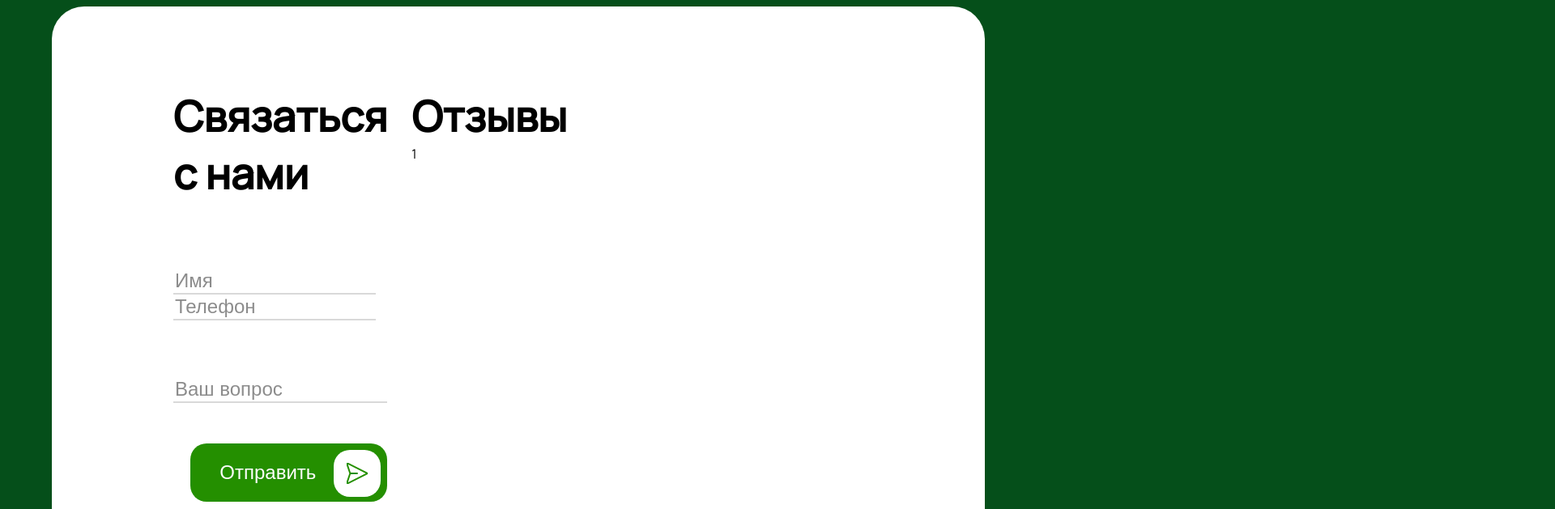
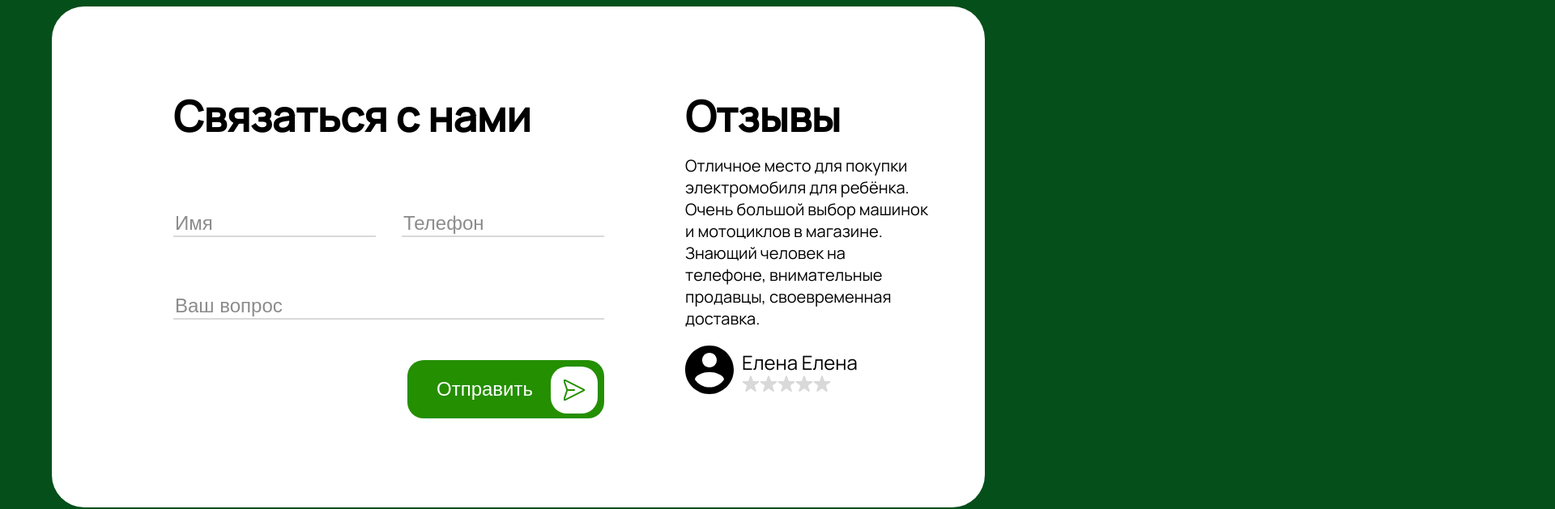
Before and after one commit to Zrossiz/pushishki_client, a Next.js app: page / in a window 1280 px wide. Shown: the part 5275-5904 px from the top of the page at 81% size, 1920 px wide, since content can reach past the window. Built offline with nearby package versions, Linux system fonts and the light colour scheme.

Commit message:
feat: added main page reviews

```diff
--- a/src/components/MainPageReviews/MainPageReviews.module.scss
+++ b/src/components/MainPageReviews/MainPageReviews.module.scss
@@ -0,0 +1,27 @@
+.sliderWrapper {
+    width: 300px;
+    overflow: hidden;
+
+    .descWrapper {
+        margin-top: 12px;
+
+        span {
+            font-size: 20px;
+            letter-spacing: 4%;
+        }
+    }
+
+    .nameWrapper {
+        display: flex;
+        align-items: center;
+        margin-top: 20px;
+
+        .nameRatingWrapper {
+            margin-left: 10px;
+
+            .name {
+                font-size: 24px;
+            }
+        }
+    }
+}
--- a/src/components/MainPageReviews/MainPageReviews.tsx
+++ b/src/components/MainPageReviews/MainPageReviews.tsx
@@ -2,18 +2,116 @@ import { Swiper, SwiperSlide } from 'swiper/react';
 import styles from './MainPageReviews.module.scss';
 import { HTag } from "@/elements";
 import 'swiper/css';
+import { Autoplay } from 'swiper/modules';
+import Image from 'next/image';
 
 export const MainPageReviews = () => {
+    const starsArr = [...Array(5)];
+
     return (
         <>
             <HTag tag="h2">Отзывы</HTag>
             <div className={styles.sliderWrapper}>
                 <Swiper
+                    loop
+                    autoplay={{
+                        delay: 3000,
+                        disableOnInteraction: false,
+                    }}
                     slidesPerView={1}
                     className="mySwiper"
+                    modules={[Autoplay]}
                  >
-                    <SwiperSlide>1</SwiperSlide>
-                    <SwiperSlide>2</SwiperSlide>
+                    <SwiperSlide>
+                        <div className={styles.descWrapper}>
+                            <span>
+                                Отличное место для покупки электромобиля для ребёнка.
+                                Очень большой выбор машинок и мотоциклов в магазине.
+                                Знающий человек на телефоне, внимательные продавцы, своевременная доставка.
+                            </span>
+                        </div>
+                        <div className={styles.nameWrapper}>
+                            <div className={styles.avatarWrapper}>
+                                <Image src={'/icons/Avatar.svg'} height={60} width={60} alt='Аватар' />
+                            </div>
+                            <div className={styles.nameRatingWrapper}>
+                                <div className={styles.name}>
+                                    Елена Елена
+                                </div>
+                                <div className={styles.ratingWrapper}>
+                                    {
+                                        starsArr.map((item, index) => {
+                                            return (
+                                                <svg key={index} width="22" height="20" viewBox="0 0 22 20" fill="none" xmlns="http://www.w3.org/2000/svg">
+                                                    <path d="M10.0489 0.927053C10.3483 0.00574231 11.6517 0.00573993 11.9511 0.927051L13.6942 6.29179C13.828 6.70382 14.212 6.98278 14.6452 6.98278H20.2861C21.2548 6.98278 21.6576 8.22239 20.8738 8.7918L16.3103 12.1074C15.9598 12.362 15.8132 12.8134 15.947 13.2254L17.6902 18.5902C17.9895 19.5115 16.935 20.2776 16.1513 19.7082L11.5878 16.3926C11.2373 16.138 10.7627 16.138 10.4122 16.3926L5.84869 19.7082C5.06498 20.2776 4.0105 19.5115 4.30985 18.5902L6.05296 13.2254C6.18683 12.8134 6.04018 12.362 5.68969 12.1074L1.12616 8.7918C0.342451 8.22239 0.745225 6.98278 1.71395 6.98278H7.35477C7.788 6.98278 8.17196 6.70382 8.30583 6.2918L10.0489 0.927053Z" fill="#D9D9D9"/>
+                                                </svg>
+                                            )
+                                        })
+                                    }
+                                </div>
+                            </div>
+                        </div>
+                    </SwiperSlide>
+                    <SwiperSlide>
+                        <div className={styles.descWrapper}>
+                            <span>
+                                Отличное место для покупки электромобиля для ребёнка.
+                                Очень большой выбор машинок и мотоциклов в магазине.
+                                Знающий человек на телефоне, внимательные продавцы, своевременная доставка.
+                            </span>
+                        </div>
+                        <div className={styles.nameWrapper}>
+                            <div className={styles.avatarWrapper}>
+                                <Image src={'/icons/Avatar.svg'} height={60} width={60} alt='Аватар' />
+                            </div>
+                            <div className={styles.nameRatingWrapper}>
+                                <div className={styles.name}>
+                                    Елена Елена
+                                </div>
+                                <div className={styles.ratingWrapper}>
+                                    {
+                                        starsArr.map((item, index) => {
+                                            return (
+                                                <svg key={index} width="22" height="20" viewBox="0 0 22 20" fill="none" xmlns="http://www.w3.org/2000/svg">
+                                                    <path d="M10.0489 0.927053C10.3483 0.00574231 11.6517 0.00573993 11.9511 0.927051L13.6942 6.29179C13.828 6.70382 14.212 6.98278 14.6452 6.98278H20.2861C21.2548 6.98278 21.6576 8.22239 20.8738 8.7918L16.3103 12.1074C15.9598 12.362 15.8132 12.8134 15.947 13.2254L17.6902 18.5902C17.9895 19.5115 16.935 20.2776 16.1513 19.7082L11.5878 16.3926C11.2373 16.138 10.7627 16.138 10.4122 16.3926L5.84869 19.7082C5.06498 20.2776 4.0105 19.5115 4.30985 18.5902L6.05296 13.2254C6.18683 12.8134 6.04018 12.362 5.68969 12.1074L1.12616 8.7918C0.342451 8.22239 0.745225 6.98278 1.71395 6.98278H7.35477C7.788 6.98278 8.17196 6.70382 8.30583 6.2918L10.0489 0.927053Z" fill="#D9D9D9"/>
+                                                </svg>
+                                            )
+                                        })
+                                    }
+                                </div>
+                            </div>
+                        </div>
+                    </SwiperSlide>
+                    <SwiperSlide>
+                        <div className={styles.descWrapper}>
+                            <span>
+                                Отличное место для покупки электромобиля для ребёнка.
+                                Очень большой выбор машинок и мотоциклов в магазине.
+                                Знающий человек на телефоне, внимательные продавцы, своевременная доставка.
+                            </span>
+                        </div>
+                        <div className={styles.nameWrapper}>
+                            <div className={styles.avatarWrapper}>
+                                <Image src={'/icons/Avatar.svg'} height={60} width={60} alt='Аватар' />
+                            </div>
+                            <div className={styles.nameRatingWrapper}>
+                                <div className={styles.name}>
+                                    Елена Елена
+                                </div>
+                                <div className={styles.ratingWrapper}>
+                                    {
+                                        starsArr.map((item, index) => {
+                                            return (
+                                                <svg key={index} width="22" height="20" viewBox="0 0 22 20" fill="none" xmlns="http://www.w3.org/2000/svg">
+                                                    <path d="M10.0489 0.927053C10.3483 0.00574231 11.6517 0.00573993 11.9511 0.927051L13.6942 6.29179C13.828 6.70382 14.212 6.98278 14.6452 6.98278H20.2861C21.2548 6.98278 21.6576 8.22239 20.8738 8.7918L16.3103 12.1074C15.9598 12.362 15.8132 12.8134 15.947 13.2254L17.6902 18.5902C17.9895 19.5115 16.935 20.2776 16.1513 19.7082L11.5878 16.3926C11.2373 16.138 10.7627 16.138 10.4122 16.3926L5.84869 19.7082C5.06498 20.2776 4.0105 19.5115 4.30985 18.5902L6.05296 13.2254C6.18683 12.8134 6.04018 12.362 5.68969 12.1074L1.12616 8.7918C0.342451 8.22239 0.745225 6.98278 1.71395 6.98278H7.35477C7.788 6.98278 8.17196 6.70382 8.30583 6.2918L10.0489 0.927053Z" fill="#D9D9D9"/>
+                                                </svg>
+                                            )
+                                        })
+                                    }
+                                </div>
+                            </div>
+                        </div>
+                    </SwiperSlide>
                 </Swiper>
             </div>
         </>
--- a/src/pageComponents/Form/Form.module.scss
+++ b/src/pageComponents/Form/Form.module.scss
@@ -8,7 +8,7 @@
     padding: 100px 70px 110px 150px;
 
     .wrapper {
-        margin-right: 30px;
+        margin-right: 100px;
         width: 60%;
 
         .formWrapper {
```
Also changed, not shown: public/icons/Avatar.svg (added), public/icons/Star.svg (added).
